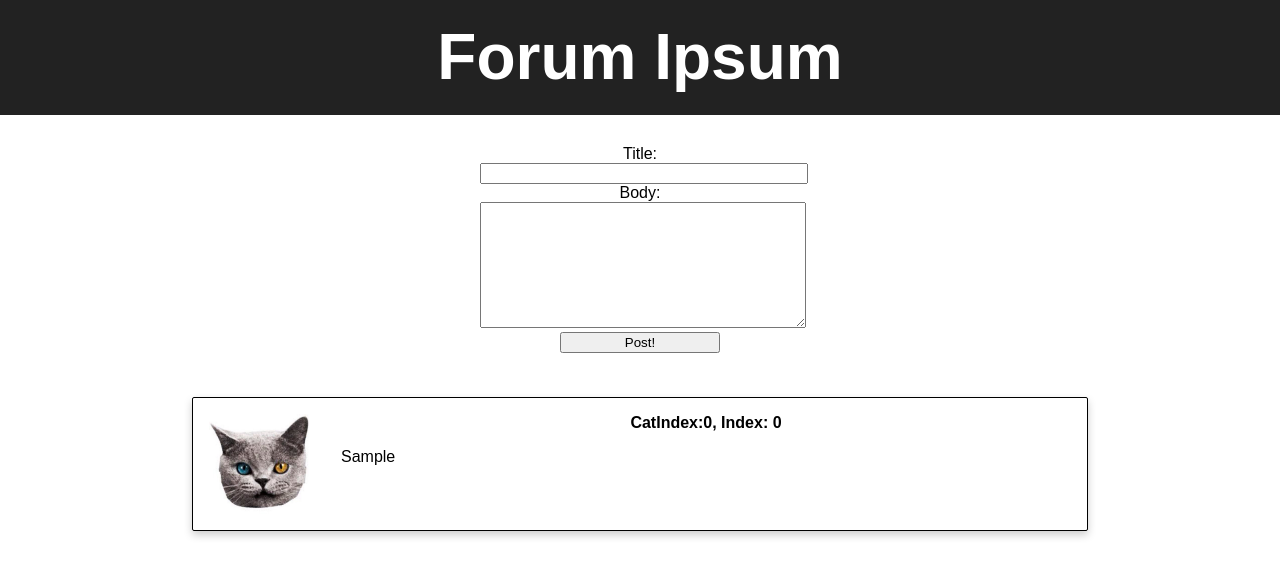
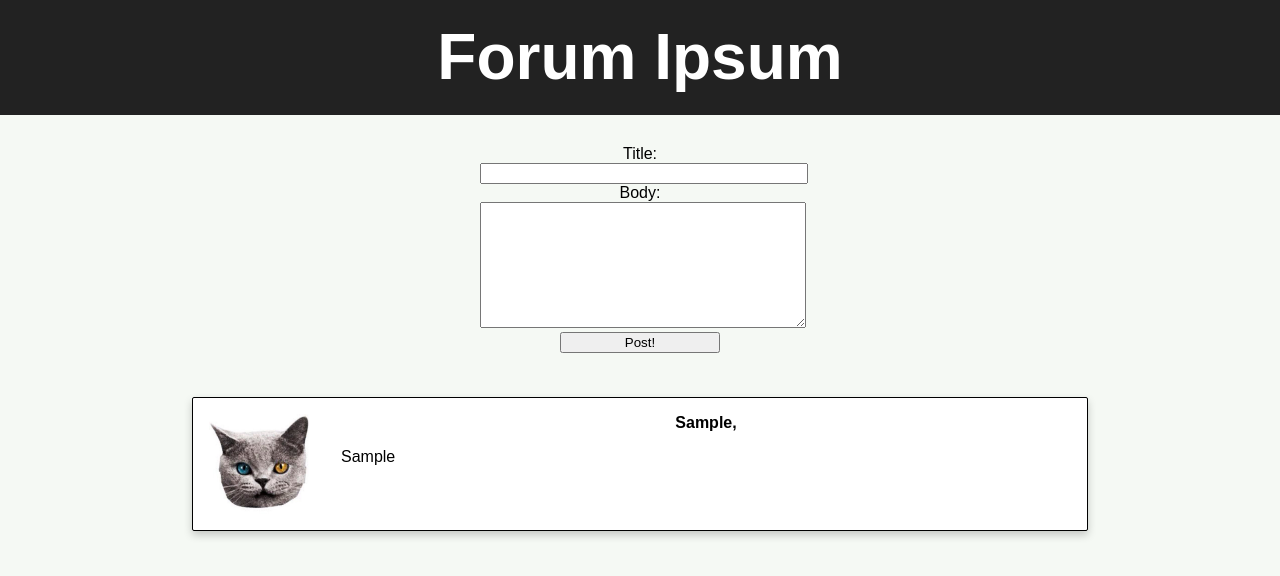
Before and after one commit to ryan-olejnik/redux-example, a React (Create React App) app: page / in a window 1280 px wide. Both pictures are taken after typing "Sample", "Sample" into the empty fields and a click on the button "Post!". Shown: the top 576 px of the page. Built offline with nearby package versions, Linux system fonts and the light colour scheme; no server answers.

Commit message:
Modify back-ground color

```diff
--- a/src/components/NewPostForm.css
+++ b/src/components/NewPostForm.css
@@ -9,11 +9,6 @@
   display: flex;
   flex-direction: column;
   flex-basis: 20em;
-}
-
-.new-post-title {
-}
-.new-post-body {
 }
 
 .new-post-title input {
--- a/src/components/PostCard.jsx
+++ b/src/components/PostCard.jsx
@@ -18,10 +18,7 @@ const PostCard = ({ post, index }) => {
     <div key={index} className="post-card">
       <img src={catPics[catIndex]} className="post-card-photo" />
       <div className="post-card-text-container">
-        <h4>
-          {/* {post.title}, */}
-          CatIndex:{catIndex}, Index: {index}
-        </h4>
+        <h4>{post.title},</h4>
         <p>{post.body}</p>
       </div>
     </div>
--- a/src/index.css
+++ b/src/index.css
@@ -2,4 +2,5 @@ body {
   margin: 0;
   padding: 0;
   font-family: sans-serif;
+  background-color: #f5f9f4;
 }
```
